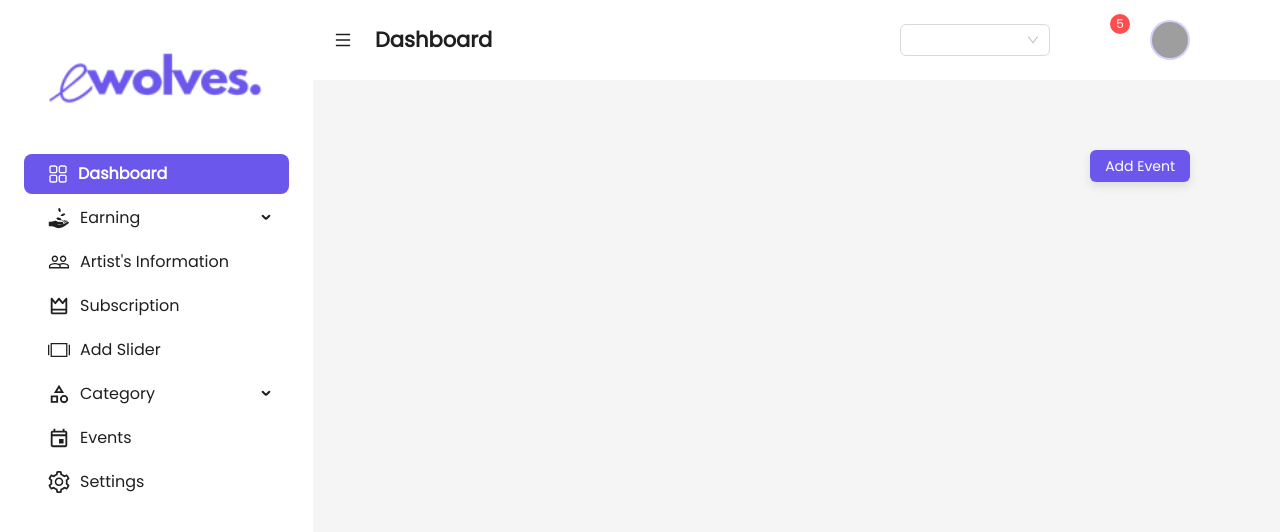
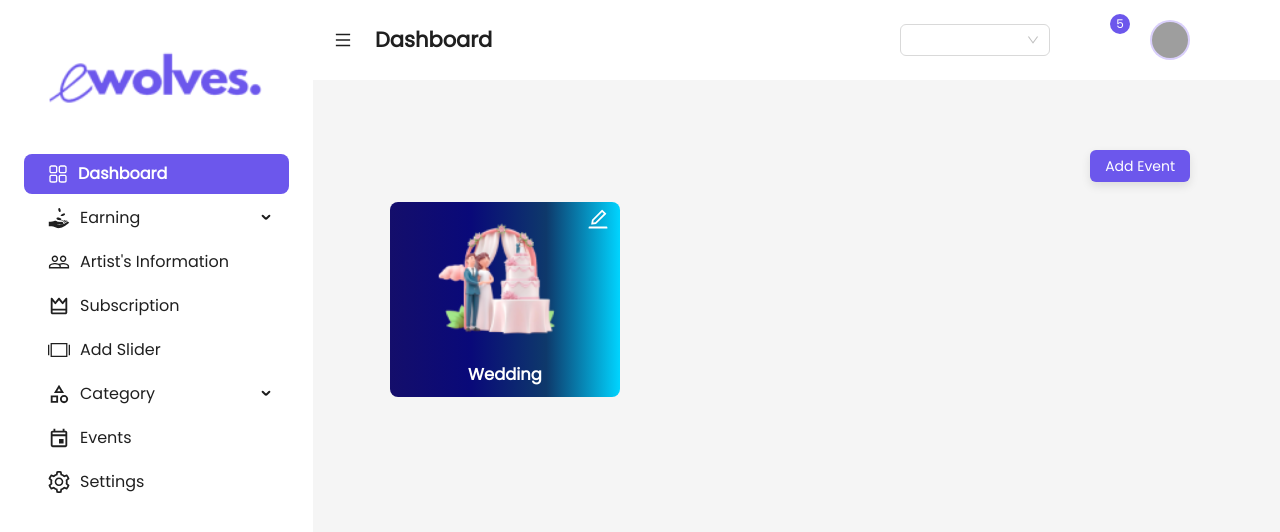
Before and after one commit to bdCalling-Sdt-hub/Norlan-Dashboard, a React app: page /events in a window 1280 px wide. Shown: the top 532 px of the page. Built offline with nearby package versions, Linux system fonts and the light colour scheme; grey boxes are pictures that could not be loaded; some icons are missing; the HTML template or start-up script is replaced by a standard one.

Commit message:
added linear grediant color in add event modal and update modal

```diff
--- a/package.json
+++ b/package.json
@@ -18,6 +18,7 @@
     "i18next-browser-languagedetector": "^7.1.0",
     "jodit-react": "^1.3.39",
     "react": "^18.2.0",
+    "react-best-gradient-color-picker": "^3.0.7",
     "react-color": "^2.19.3",
     "react-dom": "^18.2.0",
     "react-google-translate": "^1.0.12",
--- a/src/Pages/Dashboard/DashboardHome/DashboardHome.jsx
+++ b/src/Pages/Dashboard/DashboardHome/DashboardHome.jsx
@@ -15,6 +15,8 @@ function DashboardHome() {
   return (
     <div>
     <h1 style={{fontSize:"30px",marginBottom:"20px"}}>Dashboard overview</h1>
+
+
     <Row gutter={16} style={{marginBottom:"20px"}}>
       <Col className="gutter-row" style={{marginBottom:"10px"}} xs={{span:24}} sm={{span:24}} md={{span:12}} lg={{span:6}}>
          <div  className='income-card'>
--- a/src/Pages/Dashboard/DashboardHome/MostRentCarChart.jsx
+++ b/src/Pages/Dashboard/DashboardHome/MostRentCarChart.jsx
@@ -44,7 +44,7 @@ const MostRentCarChart = () => {
     interactions: [{ type: 'element-active' }],
     color: ['#2c4b4d', '#93d8ff', '#84c2e6', '#6C57EC', '#fbdd65'],
   };
-  return <Pie {...config} style={{height:"300px"}}/>;
+  return <Pie height={294} {...config} style={{height:"300px"}}/>;
 };
 
 
--- a/src/Pages/Dashboard/Events.jsx
+++ b/src/Pages/Dashboard/Events.jsx
@@ -1,48 +1,28 @@
-import { Button, Modal, ColorPicker } from 'antd';
+import { Button, Modal } from 'antd';
 import React, { useState } from 'react'
 import { CiCamera } from 'react-icons/ci';
-import event1 from "../../assets/wedding.png";
-import event2 from "../../assets/birthday.png";
-import event3 from "../../assets/baby s.png";
-import event4 from "../../assets/annual.png";
-import event5 from "../../assets/corporate.png";
+import event1 from "../../Images/wedding.png";
 import { AiOutlineEdit } from "react-icons/ai";
+import ColorPicker from 'react-best-gradient-color-picker'
 
 
-const data = [
-    {
-        name: "Wedding",
-        image: event1,
-    },
-
-    {
-        name: "Birthday",
-        image: event2
-    },
-
-    {
-        name: "Baby Shower",
-        image: event3
-    },
-
-    {
-        name: "Annual Function",
-        image: event4
-    },
-
-    {
-        name: "Corporeal Event",
-        image: event5
-    }
-]
 const Events = () => {
+    const [color, setColor] = useState('linear-gradient(90deg, rgba(20,14,107,1) 0%, rgba(9,9,121,1) 35%, RGBA(14, 57, 107, 1) 68%, rgba(0,212,255,1) 100%)');
     const [open, setOpen] = useState(false);
+    const [openColorModal, setOpenColorModal] = useState(false);
     const [edit, setEdit] = useState(false);
-    const [addEventImageUrl, setAddEventImageUrl] = useState();
     const [editCategoryImageUrl, setEditEventImageUrl] = useState();
-    const [name, setName] = useState("");
     const [editName, setEditName] = useState("");
-    const [event, setEvent] = useState([])
+    const [value, setValue] = useState({});
+    const [name, setName] = useState(value?.name);
+    const [addEventImageUrl, setAddEventImageUrl] = useState(value?.image);
+    const [event, setEvent] = useState([
+        {
+            name: "Wedding",
+            image: event1,
+            color: color,
+        }
+    ]);
 
     const handleAddEventChange = (e) => {
         const file= e.target.files[0];
@@ -61,7 +41,8 @@ const Events = () => {
     const handleSubmit=()=>{
         const data = {
             name: name,
-            image: addEventImageUrl
+            image: addEventImageUrl,
+            color: color
         }
         setEvent((prev)=> [...prev, data]);
         setOpen(false)
@@ -104,20 +85,32 @@ const Events = () => {
                         <div key={index} >
                             <div
                                 style={{
-                                    border: "1px solid  #6C57EC",
                                     borderRadius: "8px",
                                     padding: "10px",
                                     width: "230px",
-                                    backgroundColor: "white",
+                                    background: `${category?.color}`,
                                     cursor: "pointer",
                                     position: "relative"
                                 }}
                             >
-                                <img style={{marginLeft: "auto", marginRight: "auto", display: "block",}} width={100} height={100} src={category?.image} alt="" />
-                                <h3 style={{padding: 0, marginTop: "5px", textAlign: "center"}}>{category?.name}</h3>
+                                <img style={{marginLeft: "auto", marginRight: "auto", display: "block",}} width={150} height={150} src={category?.image} alt="" />
+                                <h3
+                                    style={{
+                                        padding: 0,
+                                        textAlign: "center",
+                                        color: "white"
+                                    }}
+                                >
+                                    {category?.name}
+                                </h3>
 
                                 <div  style={{position: "absolute", top: "5px", right: "10px"}}>
-                                    <AiOutlineEdit onClick={()=>setEdit(true)} style={{cursor: "pointer"}} color='#6C57EC' size={24} />
+                                    <AiOutlineEdit
+                                        onClick={()=>( setValue(category), setEdit(true) )}
+                                        style={{cursor: "pointer"}}
+                                        color="white"
+                                        size={24}
+                                    />
                                 </div>
                             </div>
                         </div>
@@ -126,16 +119,16 @@ const Events = () => {
                 }
             </div>
 
-
+            {/* Add Event Modal */}
             <Modal
                 centered
+                title="Add Event"
                 open={open}
                 onCancel={() => setOpen(false)}
                 width={500}
                 footer={false}
             >
                 <div>
-                    <h1 style={{marginBottom: "12px"}}>Add Event</h1>
                     <div >
                         <div>
                             <label style={{marginBottom : "12px"}}>Event Name</label>
@@ -166,11 +159,18 @@ const Events = () => {
 
                         <div>
                             <label style={{marginBottom : "12px"}}>Event Background Color</label>
-                            <div style={{
-                                marginTop: "10px",
-                                marginBottom: "10px"
-                            }}>
-                                <ColorPicker defaultValue="#1677ff" showText />
+                            <div
+                                onClick={()=>setOpenColorModal(true)}
+                                style={{
+                                    marginTop: "10px",
+                                    marginBottom: "10px",
+                                    background: `${color}`,
+                                    border: "1px solid grey",
+                                    width: "30px",
+                                    height: "30px",
+                                }}
+                            >
+
                             </div>
                         </div>
 
@@ -223,15 +223,16 @@ const Events = () => {
                 </div>
             </Modal>
 
+            {/* Edit Event Modal */}
             <Modal
                 centered
+                title="Edit Event"
                 open={edit}
                 onCancel={() => (setName(""), setEditEventImageUrl(), setEdit(false))}
                 width={500}
                 footer={false}
             >
                 <div>
-                    <h1 style={{marginBottom: "12px"}}>Edit Event</h1>
                     <div >
                         <div>
                             <label style={{marginBottom : "12px"}}>Event Name</label>
@@ -254,9 +255,20 @@ const Events = () => {
                                     type="text"
                                     placeholder="Enter Event name"
                                     name="event_name"
-                                    value={name}
+                                    value={value?.name}
                                     onChange={(e)=>setName(e.target.value)}
                                 />
+                            </div>
+                        </div>
+
+
+                        <div>
+                            <label style={{marginBottom : "12px"}}>Event Background Color</label>
+                            <div style={{
+                                marginTop: "10px",
+                                marginBottom: "10px"
+                            }}>
+                                <ColorPicker defaultValue="#1677ff" showText />
                             </div>
                         </div>
 
@@ -308,6 +320,20 @@ const Events = () => {
                     </div>
                 </div>
             </Modal>
+
+            {/* Choose Background Linear Gradient Color */}
+            <Modal
+                centered
+                title="Choose Background Color"
+                open={openColorModal}
+                onCancel={() => setOpenColorModal(false)}
+                width={350}
+                footer={false}
+            >
+                <div style={{marginTop: "20px"}}>
+                    <ColorPicker style={{width: "100%"}} value={color} onChange={setColor} />
+                </div>
+            </Modal>
         </div>
     )
 }
--- a/src/index.css
+++ b/src/index.css
@@ -47,9 +47,9 @@ body{
   left: 0 !important;
   z-index: 1 !important;
 }
-:where(.css-dev-only-do-not-override-17a39f8).ant-badge .ant-badge-count {
+.ant-badge .ant-badge-count {
   background: #6C57EC !important;
-  color: black !important;
+  color: white !important;
 }
 
 /* siderbar menu itam */
--- a/vite.config.js
+++ b/vite.config.js
@@ -4,6 +4,9 @@ import { defineConfig } from "vite";
 // https://vitejs.dev/config/
 export default defineConfig({
   plugins: [react()],
+  build: {
+    commonJsOptions: { transformMixedEsModules: true }
+  },
   server: {
     host: "192.168.10.102",
     port: "3001",
```
Also changed, not shown: src/Images/wedding.png (added), 1 other file (tests, documents, lock files or other folders).
